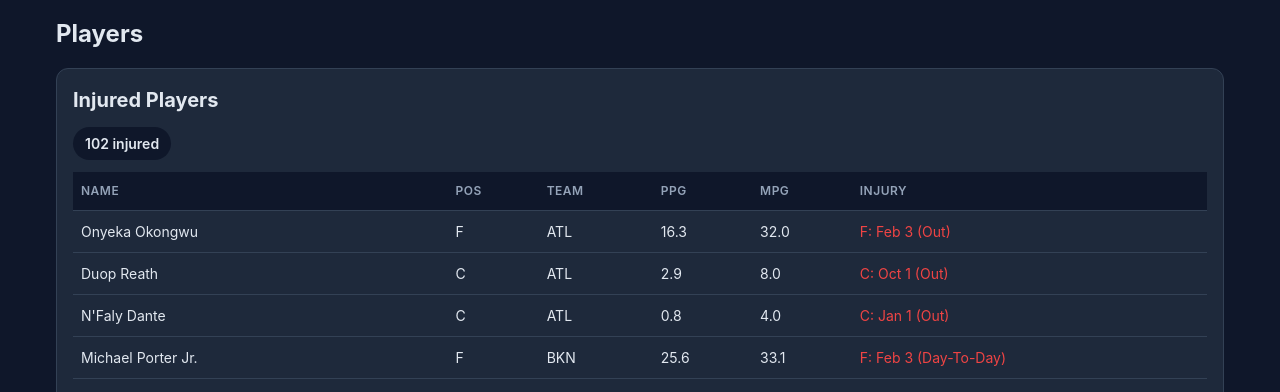
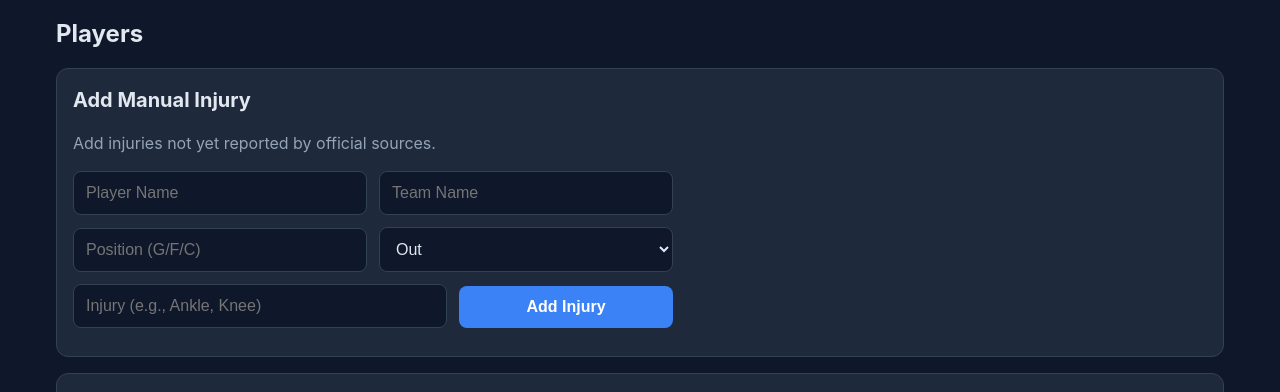
Before and after one commit to sk408/trytry, a FastAPI app: page /players in a window 1280 px wide. Shown: the part 91-483 px from the top of the page. Run offline with FastAPI, Linux system fonts and the light colour scheme; data comes from the database, SQL or seed files in the repository; data that the repository does not hold is empty.

Commit message:
Fix timezone fallback and add manual injury entry
Co-authored-by: Cursor <cursoragent@cursor.com>

```diff
--- a/requirements.txt
+++ b/requirements.txt
@@ -8,3 +8,4 @@ requests==2.32.5
 beautifulsoup4==4.14.3
 linedrive
 websocket-client
+tzdata  # Timezone data for Windows
--- a/src/data/injury_scraper.py
+++ b/src/data/injury_scraper.py
@@ -226,3 +226,156 @@ def fetch_injuries(
 
     log("All injury sources failed - injuries not updated")
     return []
+
+
+# ============================================================================
+# Manual Injury Management
+# ============================================================================
+
+import json
+import os
+from pathlib import Path
+
+# Store manual injuries in a JSON file in the data directory
+def _get_manual_injuries_path() -> Path:
+    """Get path to manual injuries JSON file."""
+    # Look for data directory relative to this file
+    src_dir = Path(__file__).parent.parent.parent
+    data_dir = src_dir / "data"
+    data_dir.mkdir(exist_ok=True)
+    return data_dir / "manual_injuries.json"
+
+
+def load_manual_injuries() -> List[Dict[str, str]]:
+    """Load manually added injuries from JSON file."""
+    path = _get_manual_injuries_path()
+    if not path.exists():
+        return []
+    try:
+        with open(path, "r") as f:
+            data = json.load(f)
+            return data.get("injuries", [])
+    except (json.JSONDecodeError, IOError):
+        return []
+
+
+def save_manual_injury(
+    player: str,
+    team: str,
+    status: str = "Out",
+    injury: str = "",
+    position: str = "",
+) -> bool:
+    """
+    Add a manual injury entry.
+
+    Args:
+        player: Player name
+        team: Team name
+        status: Injury status (Out, Doubtful, Questionable, Probable)
+        injury: Injury description
+        position: Player position
+
+    Returns:
+        True if saved successfully
+    """
+    path = _get_manual_injuries_path()
+
+    # Load existing
+    injuries = load_manual_injuries()
+
+    # Check if player already exists, update if so
+    updated = False
+    for inj in injuries:
+        if inj.get("player", "").lower() == player.lower() and \
+           inj.get("team", "").lower() == team.lower():
+            inj["status"] = status
+            inj["injury"] = injury
+            inj["position"] = position
+            inj["manual"] = True
+            updated = True
+            break
+
+    if not updated:
+        injuries.append({
+            "player": player,
+            "team": team,
+            "status": status,
+            "injury": injury,
+            "position": position,
+            "update": "Manual entry",
+            "manual": True,
+        })
+
+    try:
+        with open(path, "w") as f:
+            json.dump({"injuries": injuries}, f, indent=2)
+        return True
+    except IOError:
+        return False
+
+
+def remove_manual_injury(player: str, team: str) -> bool:
+    """
+    Remove a manual injury entry.
+
+    Args:
+        player: Player name
+        team: Team name
+
+    Returns:
+        True if removed successfully
+    """
+    path = _get_manual_injuries_path()
+    injuries = load_manual_injuries()
+
+    original_len = len(injuries)
+    injuries = [
+        inj for inj in injuries
+        if not (inj.get("player", "").lower() == player.lower() and
+                inj.get("team", "").lower() == team.lower())
+    ]
+
+    if len(injuries) == original_len:
+        return False  # Not found
+
+    try:
+        with open(path, "w") as f:
+            json.dump({"injuries": injuries}, f, indent=2)
+        return True
+    except IOError:
+        return False
+
+
+def get_all_injuries(
+    timeout: int = 15,
+    progress_cb: Optional[Callable[[str], None]] = None
+) -> List[Dict[str, str]]:
+    """
+    Get all injuries: scraped + manual entries.
+    Manual entries take precedence for same player/team.
+    """
+    log = progress_cb or (lambda _: None)
+
+    # Get scraped injuries
+    scraped = fetch_injuries(timeout=timeout, progress_cb=log)
+
+    # Get manual injuries
+    manual = load_manual_injuries()
+
+    if manual:
+        log(f"Adding {len(manual)} manual injury entries")
+
+    # Combine: manual takes precedence
+    manual_keys = {
+        (inj.get("player", "").lower(), inj.get("team", "").lower())
+        for inj in manual
+    }
+
+    # Filter out scraped entries that have manual overrides
+    filtered_scraped = [
+        inj for inj in scraped
+        if (inj.get("player", "").lower(), inj.get("team", "").lower()) not in manual_keys
+    ]
+
+    return manual + filtered_scraped
--- a/src/data/sync_service.py
+++ b/src/data/sync_service.py
@@ -6,7 +6,7 @@ from typing import Callable, Iterable, List, Optional, Set
 
 import pandas as pd
 
-from src.data.injury_scraper import fetch_injuries
+from src.data.injury_scraper import get_all_injuries
 from src.data.live_scores import fetch_live_games
 from src.data.nba_fetcher import fetch_player_game_logs, fetch_players, fetch_schedule, fetch_teams, get_current_season
 from src.database import migrations
@@ -247,8 +247,8 @@ def sync_injuries(progress_cb: Optional[Callable[[str], None]] = None) -> int:
     """
     progress = progress_cb or (lambda _: None)
 
-    # Fetch from multiple sources
-    data = fetch_injuries(progress_cb=progress)
+    # Fetch from multiple sources + manual entries
+    data = get_all_injuries(progress_cb=progress)
     if not data:
         progress("No injury data retrieved")
         return 0
--- a/src/web/app.py
+++ b/src/web/app.py
@@ -280,6 +280,11 @@ async def players(request: Request) -> HTMLResponse:
     injured = _df_to_records(df_inj)
     for row in injured:
         row["position"] = get_position_display(str(row.get("position") or ""))
+
+    # Load manual injuries
+    from src.data.injury_scraper import load_manual_injuries
+    manual_injuries = load_manual_injuries()
+
     return templates.TemplateResponse(
         "players.html",
         {
@@ -287,8 +292,53 @@ async def players(request: Request) -> HTMLResponse:
             "players": all_players,
             "injured": injured,
             "injured_count": len(injured),
+            "manual_injuries": manual_injuries,
         },
     )
+
+
+@app.post("/players/injury/add", response_class=HTMLResponse)
+async def add_manual_injury(
+    request: Request,
+    player: str = Form(...),
+    team: str = Form(...),
+    status: str = Form("Out"),
+    injury: str = Form(""),
+    position: str = Form(""),
+) -> HTMLResponse:
+    """Add a manual injury entry."""
+    from src.data.injury_scraper import save_manual_injury
+
+    success = save_manual_injury(
+        player=player.strip(),
+        team=team.strip(),
+        status=status,
+        injury=injury.strip(),
+        position=position.strip(),
+    )
+
+    if success:
+        # Trigger injury sync to update database
+        await asyncio.to_thread(sync_injuries)
+
+    return RedirectResponse(url="/players", status_code=303)
+
+
+@app.post("/players/injury/remove", response_class=HTMLResponse)
+async def remove_manual_injury_endpoint(
+    request: Request,
+    player: str = Form(...),
+    team: str = Form(...),
+) -> HTMLResponse:
+    """Remove a manual injury entry."""
+    from src.data.injury_scraper import remove_manual_injury
+
+    remove_manual_injury(player=player.strip(), team=team.strip())
+
+    # Trigger injury sync to update database
+    await asyncio.to_thread(sync_injuries)
+
+    return RedirectResponse(url="/players", status_code=303)
 
 
 @app.get("/schedule", response_class=HTMLResponse)
--- a/src/web/static/style.css
+++ b/src/web/static/style.css
@@ -302,6 +302,33 @@ select:focus, input:focus {
   display: flex;
   flex-direction: column;
   gap: 12px;
+  margin-bottom: 12px;
+}
+
+@media (min-width: 480px) {
+  .form-row {
+    flex-direction: row;
+  }
+  .form-row > * {
+    flex: 1;
+  }
+}
+
+.injury-form {
+  max-width: 600px;
+}
+
+.btn-small {
+  padding: 6px 12px;
+  font-size: 0.8rem;
+}
+
+.btn-danger {
+  background: var(--danger);
+}
+
+.btn-danger:hover {
+  background: #dc2626;
 }
 
 .checkbox-group {
--- a/src/web/templates/players.html
+++ b/src/web/templates/players.html
@@ -1,6 +1,72 @@
 {% extends "base.html" %}
 {% block content %}
 <h1 class="page-title">Players</h1>
+
+<div class="card">
+  <h2>Add Manual Injury</h2>
+  <p class="text-muted">Add injuries not yet reported by official sources.</p>
+
+  <form action="/players/injury/add" method="post" class="injury-form">
+    <div class="form-row">
+      <input type="text" name="player" placeholder="Player Name" required>
+      <input type="text" name="team" placeholder="Team Name" required>
+    </div>
+    <div class="form-row">
+      <input type="text" name="position" placeholder="Position (G/F/C)">
+      <select name="status">
+        <option value="Out">Out</option>
+        <option value="Doubtful">Doubtful</option>
+        <option value="Questionable">Questionable</option>
+        <option value="Probable">Probable</option>
+        <option value="Day-to-Day">Day-to-Day</option>
+      </select>
+    </div>
+    <div class="form-row">
+      <input type="text" name="injury" placeholder="Injury (e.g., Ankle, Knee)" style="flex: 2;">
+      <button type="submit" class="btn btn-primary">Add Injury</button>
+    </div>
+  </form>
+</div>
+
+{% if manual_injuries %}
+<div class="card">
+  <h2>Manual Injuries</h2>
+  <p class="text-muted">{{ manual_injuries|length }} manually added</p>
+
+  <div class="scroll-x">
+    <table>
+      <thead>
+        <tr>
+          <th>Player</th>
+          <th>Team</th>
+          <th>Pos</th>
+          <th>Status</th>
+          <th>Injury</th>
+          <th>Action</th>
+        </tr>
+      </thead>
+      <tbody>
+        {% for inj in manual_injuries %}
+        <tr>
+          <td>{{ inj.player }}</td>
+          <td>{{ inj.team }}</td>
+          <td>{{ inj.position or '-' }}</td>
+          <td class="text-danger">{{ inj.status }}</td>
+          <td>{{ inj.injury or '-' }}</td>
+          <td>
+            <form action="/players/injury/remove" method="post" style="display: inline;">
+              <input type="hidden" name="player" value="{{ inj.player }}">
+              <input type="hidden" name="team" value="{{ inj.team }}">
+              <button type="submit" class="btn btn-small btn-danger">Remove</button>
+            </form>
+          </td>
+        </tr>
+        {% endfor %}
+      </tbody>
+    </table>
+  </div>
+</div>
+{% endif %}
 
 <div class="card">
   <h2>Injured Players</h2>
```
Also changed, not shown: src/data/nba_fetcher.py (+32 -16 lines).
